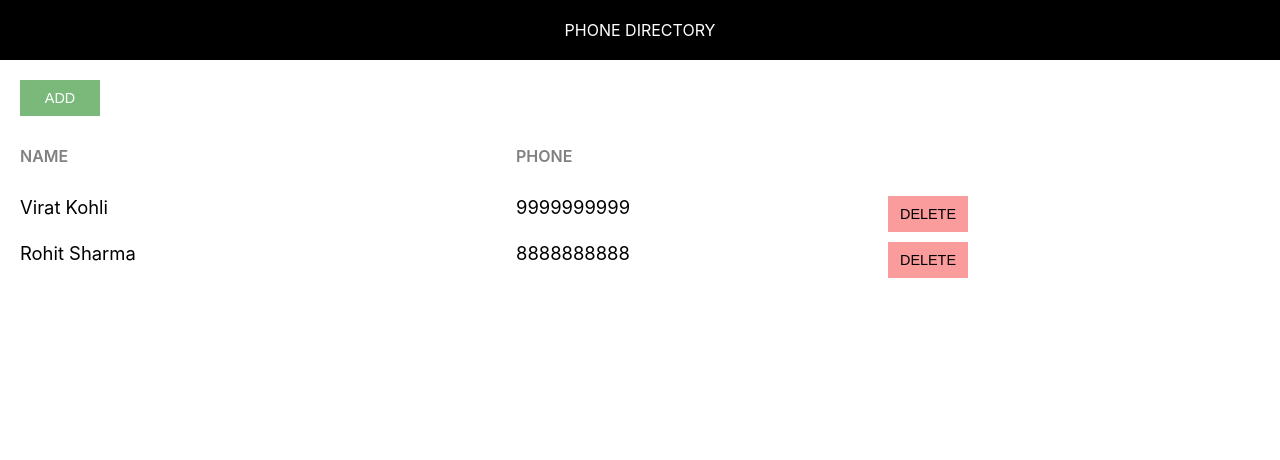
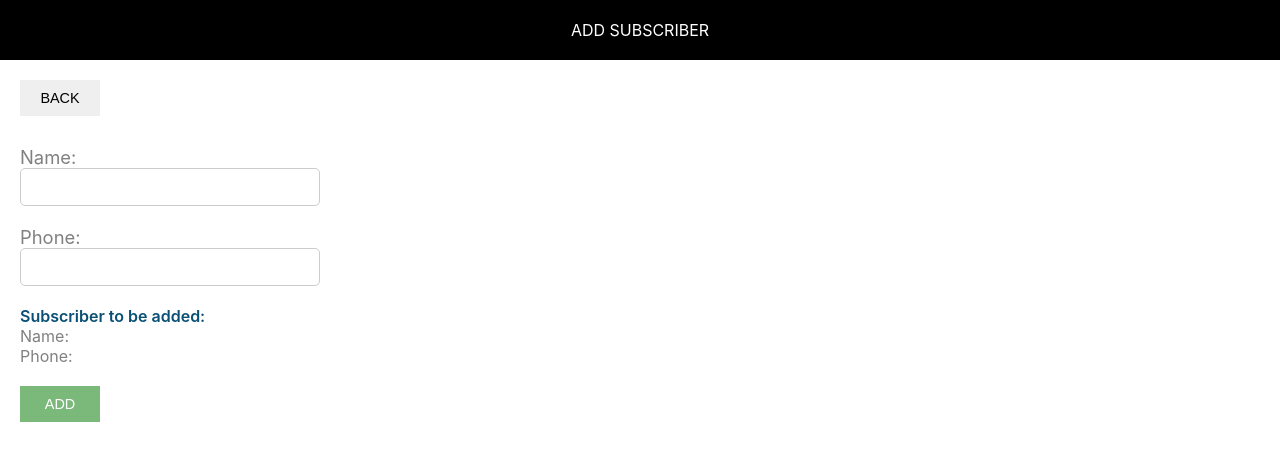
Before and after one commit to MaheswarReddyManyam/phone-directory, a React (Create React App) app: page / in a window 1280 px wide. Shown: the top 460 px of the page. Built offline with nearby package versions, Linux system fonts and the light colour scheme; the HTML template or start-up script is replaced by a standard one.

Commit message:
Added 'AddSubscriber' component

```diff
--- /dev/null
+++ b/src/AddSubscriber.css
@@ -0,0 +1,36 @@
+.subscriber-form {
+    margin-top: 30px;
+}
+
+.label-control {
+    color: #808080;
+    font-size: 1.15rem;
+    margin-right: 15px;
+}
+
+.input-control {
+    width: 300px;
+    min-width: 100px;
+    padding: 10px 15px;
+    display: inline-block;
+    border: 1px solid #ccc;
+    border-radius: 5px;
+    box-sizing: border-box;
+    font-size: 0.9rem;
+    outline: none;
+}
+
+.subscriber-info-container {
+    font-size: 1rem;
+    margin-right: 10px;
+    margin-bottom: 20px;
+}
+
+.subscriber-to-add-heading {
+    color: #0a4f75;
+    font-weight: 600;
+}
+
+.subscriber-info {
+    color: #808080;
+}
--- /dev/null
+++ b/src/AddSubscriber.js
@@ -0,0 +1,32 @@
+import React,{Component} from "react";
+import Header from "./Header";
+import './AddSubscriber.css'
+
+class AddSubscriber extends Component{
+    render(){
+        return(
+            <div>
+                <Header heading="Add Subscriber"></Header>
+                <div className="component-body-container">
+                    <button className="custom-btn">Back</button>
+                    <form className="subscriber-form">
+                        <label htmlFor="name" className="label-control">Name: </label><br/>
+                        <input id="name" type="text" className="input-control" name="name"/><br/><br/>
+                        <label htmlFor="phone" className="label-control">Phone: </label><br/>
+                        <input id="phone" type="text" className="input-control" name="phone"/><br/><br/>
+
+                        <div className="subscriber-info-container">
+                            <span className="subscriber-to-add-heading">Subscriber to be added: </span><br/>
+                            <span className="subscriber-info">Name: </span><br/>
+                            <span className="subscriber-info">Phone: </span><br/>
+                        </div>
+
+                        <button type="submit" className="custom-btn add-btn">Add</button>
+                    </form>
+                </div>
+            </div>
+        )
+    }
+}
+
+export default AddSubscriber;
--- a/src/App.css
+++ b/src/App.css
@@ -1,22 +1,6 @@
-.component-body-container {
-    padding: 20px;
-}
 
-.custom-btn {
-    padding: 10px;
-    border: none;
-    margin-right: 10px;
-    text-transform: uppercase;
-    width: 80px;
-    font-size: 0.9rem;
-    cursor: pointer;
-    outline: none;
-}
 
-.add-btn {
-    background: #7ab97a;
-    color: #fff;
-}
+
 
 .grid-container {
     display: grid;
--- a/src/App.js
+++ b/src/App.js
@@ -18,6 +18,7 @@
       phone: 8888888888
     }
   ]
+
   return (
     <div>
         <Header heading="Phone Directory"></Header>
--- /dev/null
+++ b/src/common/common.css
@@ -0,0 +1,18 @@
+.component-body-container {
+    padding: 20px;
+}
+
+.custom-btn {
+    padding: 10px;
+    border: none;
+    margin-right: 10px;
+    text-transform: uppercase;
+    width: 80px;
+    font-size: 0.9rem;
+    cursor: pointer;
+    outline: none;
+}
+.add-btn {
+    background: #7ab97a;
+    color: #fff;
+}
--- a/src/index.js
+++ b/src/index.js
@@ -3,11 +3,13 @@
 import './index.css';
 import App from './App';
 import reportWebVitals from './reportWebVitals';
+import AddSubscriber from './AddSubscriber';
+import './common/common.css'
 
 const root = ReactDOM.createRoot(document.getElementById('root'));
 root.render(
   <React.StrictMode>
-    <App />
+    <AddSubscriber />
   </React.StrictMode>
 );
 
```
